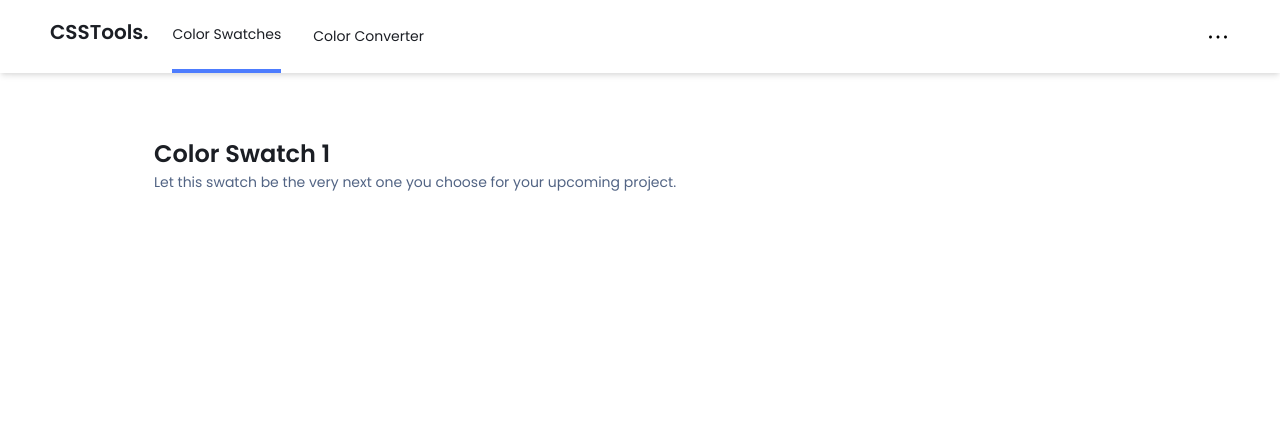
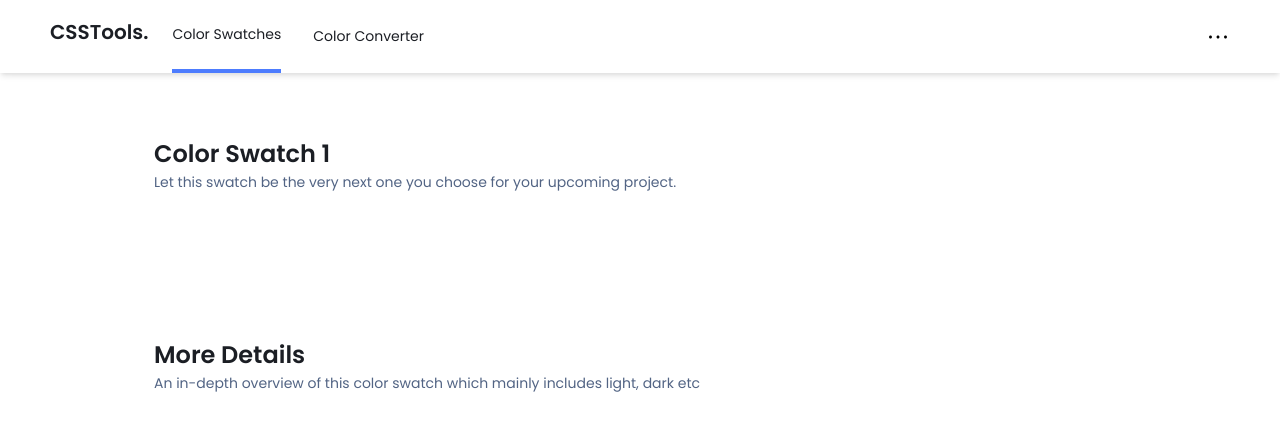
Before and after one commit to ajomadlabs/css-tools, a Nuxt app: page /color-swatch/1 in a window 1280 px wide. Shown: the top 430 px of the page. Built offline with nearby package versions, Linux system fonts and the light colour scheme.

Commit message:
:boom: add more details section header

```diff
--- a/pages/color-swatch/_swatch.vue
+++ b/pages/color-swatch/_swatch.vue
@@ -59,6 +59,28 @@
 
           </div>
           <!-- END -->
+
+          <!-- SECTION FOUR -->
+          <div
+            class="my-20"
+          >
+            <!-- HEADER SECTION -->
+            <h1
+              class="antialiased font-semibold leading-normal tracking-normal text-24 text-left text-css-tools-black"
+            >
+              More Details
+            </h1>
+            <!-- END -->
+
+            <!-- SUB HEADER SECTION -->
+            <p
+              class="antialiased font-normal leading-normal tracking-normal text-left text-14 text-css-tools-gray-700"
+            >
+              An in-depth overview of this color swatch which mainly includes light, dark etc
+            </p>
+            <!-- END -->
+          </div>
+          <!-- END -->
         </div>
         <!-- END -->
       </div>
```
